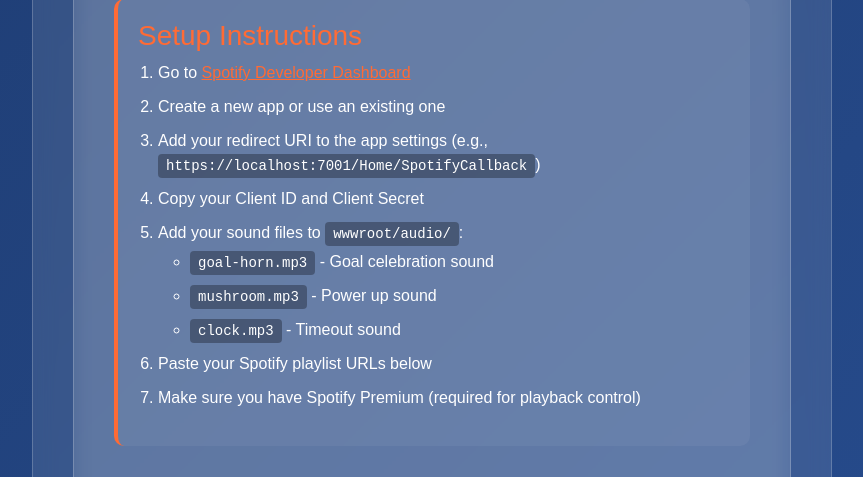
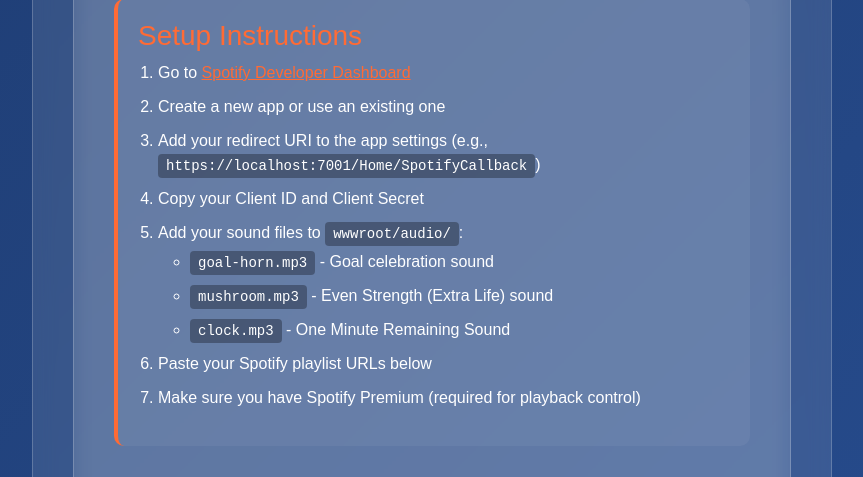
Before and after one commit to Puckbattler/HockeyDJ, an ASP.NET Core app: page /Home/Setup in a window 1280 px wide. Shown: the part 288-765 px from the top of the page, without its empty margins (208-1071 px from the left). Run offline with ASP.NET Core 8, Linux system fonts and the light colour scheme; style sheets or scripts are compiled from the project's sources.

Commit message:
Minor text and bug fixes

```diff
--- a/Models/HomeController.cs
+++ b/Models/HomeController.cs
@@ -26,21 +26,32 @@
 
             var playlists = HttpContext.Session.GetString("UserPlaylists");
             var goalHornPlaylistId = HttpContext.Session.GetString("GoalHornPlaylistId");
+            var customSongNames = HttpContext.Session.GetString("CustomSongNames");
 
             ViewBag.Playlists = string.IsNullOrEmpty(playlists) ? "[]" : playlists;
             ViewBag.AccessToken = accessToken;
             ViewBag.GoalHornPlaylistId = goalHornPlaylistId ?? "";
+            ViewBag.CustomSongNames = string.IsNullOrEmpty(customSongNames) ? "[]" : customSongNames;
 
             return View();
         }
 
         public IActionResult Setup()
         {
+            // Load existing settings if available
+            var existingPlaylists = HttpContext.Session.GetString("UserPlaylists");
+            var existingCustomNames = HttpContext.Session.GetString("CustomSongNames");
+            var goalHornPlaylistId = HttpContext.Session.GetString("GoalHornPlaylistId");
+
+            ViewBag.ExistingPlaylists = string.IsNullOrEmpty(existingPlaylists) ? "[]" : existingPlaylists;
+            ViewBag.ExistingCustomNames = string.IsNullOrEmpty(existingCustomNames) ? "[]" : existingCustomNames;
+            ViewBag.GoalHornPlaylistId = goalHornPlaylistId ?? "";
+
             return View();
         }
 
         [HttpPost]
-        public IActionResult SaveSpotifyConfig(string clientId, string clientSecret, string redirectUri, string playlistUrls, string goalHornPlaylist = "")
+        public IActionResult SaveSpotifyConfig(string clientId, string clientSecret, string redirectUri, string playlistUrls, string goalHornPlaylist = "", string customSongNames = "")
         {
             try
             {
@@ -48,6 +59,24 @@
                 HttpContext.Session.SetString("SpotifyClientId", clientId);
                 HttpContext.Session.SetString("SpotifyClientSecret", clientSecret);
                 HttpContext.Session.SetString("SpotifyRedirectUri", redirectUri);
+
+                // Parse custom song names
+                var songNames = new List<string>();
+                if (!string.IsNullOrEmpty(customSongNames))
+                {
+                    songNames = customSongNames.Split('\n', StringSplitOptions.RemoveEmptyEntries)
+                        .Select(name => name.Trim())
+                        .Take(20)
+                        .ToList();
+                }
+
+                // Ensure we have 20 entries, filling with defaults if needed
+                while (songNames.Count < 20)
+                {
+                    songNames.Add($"Song {songNames.Count + 1}");
+                }
+
+                HttpContext.Session.SetString("CustomSongNames", JsonSerializer.Serialize(songNames));
 
                 // Parse and store playlist URLs
                 var playlists = playlistUrls.Split('\n', StringSplitOptions.RemoveEmptyEntries)
--- a/Views/Home/Index.cshtml
+++ b/Views/Home/Index.cshtml
@@ -358,10 +358,10 @@
         </button>
 
         <div class="sound-buttons">
-            <button class="mushroom-btn" id="mushroomBtn" onclick="playMushroomSound()" title="Power Up Sound">
+            <button class="mushroom-btn" id="mushroomBtn" onclick="playMushroomSound()" title="Even Strength (Extra Life) Sound">
                 🍄
             </button>
-            <button class="clock-btn" id="clockBtn" onclick="playClockSound()" title="Timeout Sound">
+            <button class="clock-btn" id="clockBtn" onclick="playClockSound()" title="One Minute Remaining Sound">
                 🕐
             </button>
         </div>
--- a/Views/Home/Setup.cshtml
+++ b/Views/Home/Setup.cshtml
@@ -176,8 +176,8 @@
                         Add your sound files to <span class="code">wwwroot/audio/</span>:
                         <ul style="margin-top: 5px;">
                             <li><span class="code">goal-horn.mp3</span> - Goal celebration sound</li>
-                            <li><span class="code">mushroom.mp3</span> - Power up sound</li>
-                            <li><span class="code">clock.mp3</span> - Timeout sound</li>
+                            <li><span class="code">mushroom.mp3</span> - Even Strength (Extra Life) sound</li>
+                            <li><span class="code">clock.mp3</span> -  One Minute Remaining Sound</li>
                         </ul>
                     </li>
                     <li>Paste your Spotify playlist URLs below</li>
```
Also changed, not shown: 1 other file.
